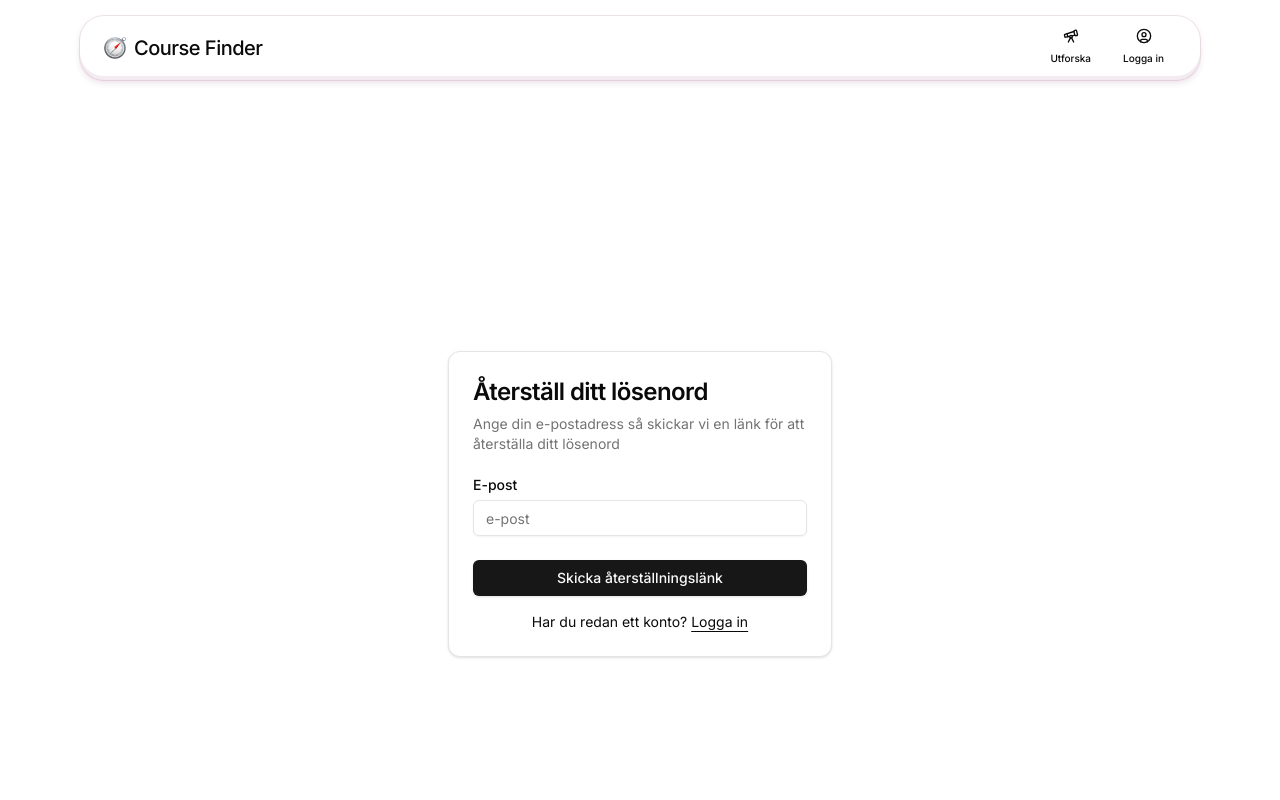
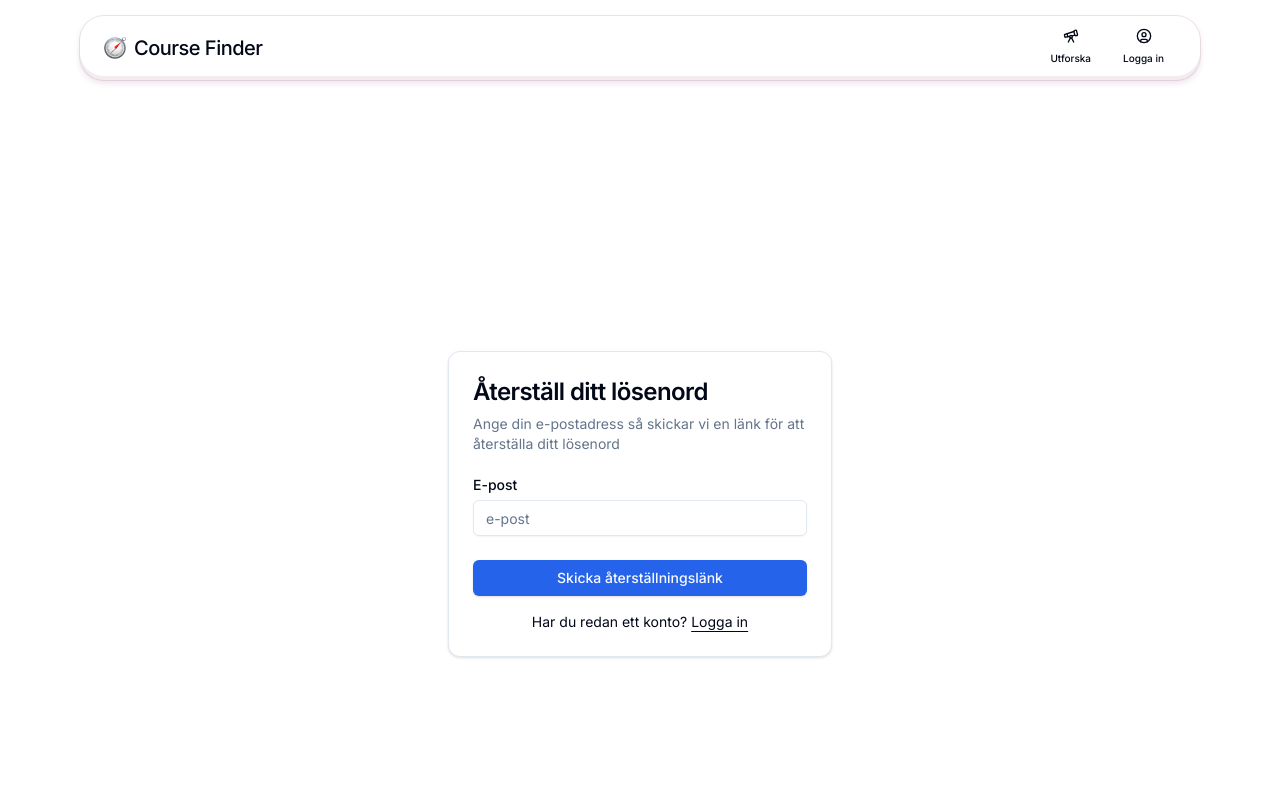
Before and after one commit to filipbagen/course-finder, a Next.js app: page /forgot-password in a window 1280 px wide. Shown: the top 800 px of the page. Built offline with nearby package versions, Linux system fonts and the light colour scheme; no server answers.

Commit message:
fix: set default color scheme to 'theme-blue' in RootLayout component

```diff
--- a/src/app/layout.tsx
+++ b/src/app/layout.tsx
@@ -60,7 +60,9 @@ export default async function RootLayout({
 
   return (
     <html suppressHydrationWarning lang="sv">
-      <body className={`${inter.className} ${data?.colorScheme ?? ''}`}>
+      <body
+        className={`${inter.className} ${data?.colorScheme ?? 'theme-blue'}`}
+      >
         <ThemeProvider
           attribute="class"
           defaultTheme="system"
```
